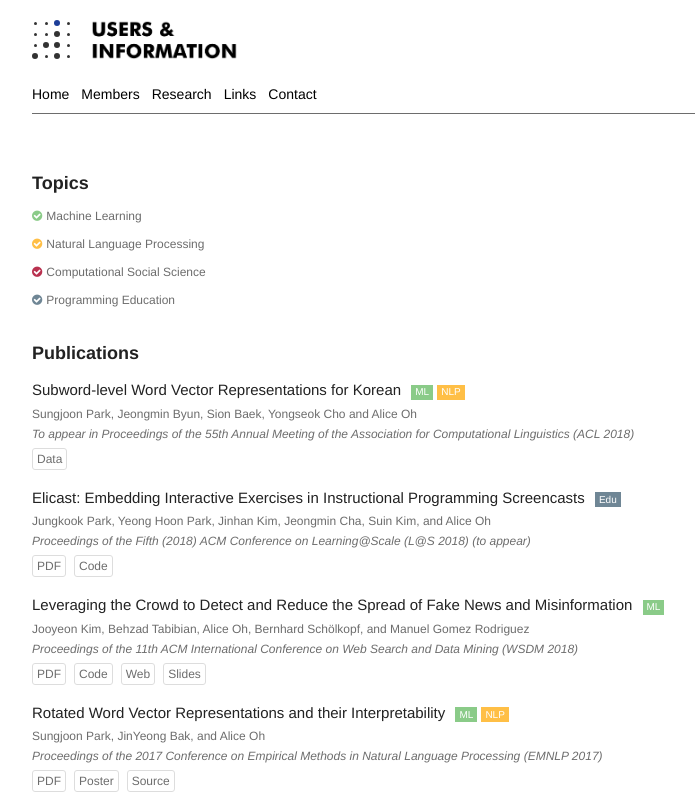
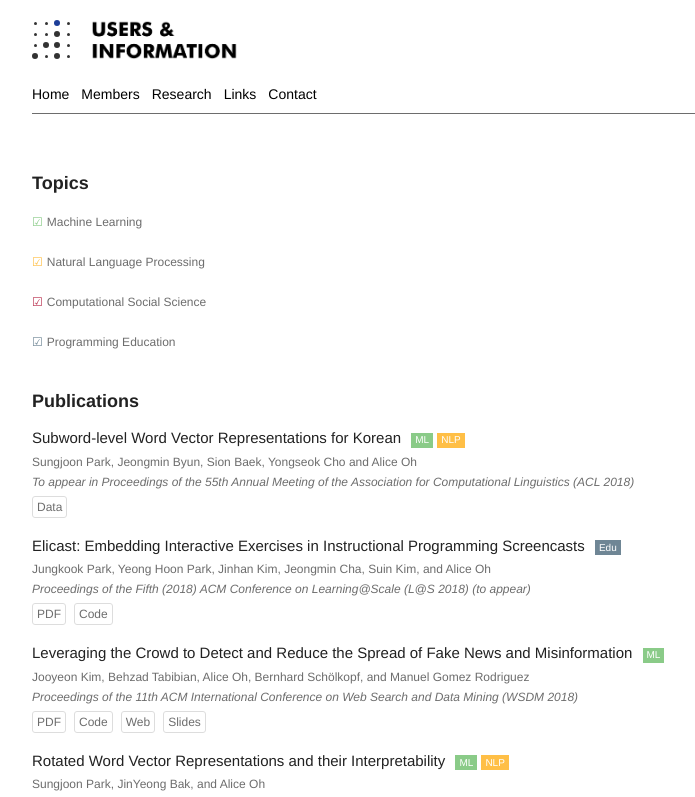
Before and after one commit to uilab-github/uilab-web-old, a React app: page /research in a window 1280 px wide. Shown: the top 797 px of the page, without its empty margins (104-799 px from the left). Built offline with nearby package versions, Linux system fonts and the light colour scheme; a web font is replaced by a local one; what react-google-maps-loader would draw is missing.

Commit message:
replace font-awesome checkboxes with unicode checkboxes

```diff
--- a/index.html
+++ b/index.html
@@ -40,6 +40,6 @@
   </head>
   <body>
     <div id="root"></div>
-    <script src="/build/bundle-ac98a18442.js"></script>
+    <script src="/build/bundle-35b9e3caf8.js"></script>
   </body>
 </html>
--- a/package.json
+++ b/package.json
@@ -17,7 +17,6 @@
     "babel-polyfill": "^6.23.0",
     "babel-runtime": "^6.23.0",
     "classnames": "^2.2.5",
-    "font-awesome": "^4.7.0",
     "isomorphic-fetch": "^2.2.1",
     "jquery": "^3.2.1",
     "react": "^15.6.1",
--- a/src/components/ResearchTopic.js
+++ b/src/components/ResearchTopic.js
@@ -11,9 +11,9 @@ export default class ResearchTopic extends Component {
 
     const style = topic.color ? { color: topic.color } : {};
     return hidden ? (
-      <i className="fa fa-circle" style={style} />
+      <div className="c-research-topic__check-icon" style={style}>☐</div>
     ) : (
-      <i className="fa fa-check-circle" style={style} />
+      <div className="c-research-topic__check-icon" style={style}>☑</div>
     );
   }
 
@@ -35,7 +35,9 @@ export default class ResearchTopic extends Component {
         onClick={hidden ? showTopic : hideTopic}
       >
         {this.renderIcon()}
-        {topic.title}
+        <div className="c-research-topic__title">
+          {topic.title}
+        </div>
       </a>
     );
   }
--- a/src/index.js
+++ b/src/index.js
@@ -1,7 +1,6 @@
 import React from 'react';
 import { render } from 'react-dom';
 import { Route, BrowserRouter as Router } from 'react-router-dom';
-import 'font-awesome/css/font-awesome.css';
 import './style/index.scss';
 import './lib/ga';
 import 'isomorphic-fetch';
--- a/src/style/components/_research-topic.scss
+++ b/src/style/components/_research-topic.scss
@@ -2,11 +2,22 @@
 .c-research-topic {
   display: block;
   padding: 8px 0;
-  font-size: 12px;
   cursor: pointer;
+  overflow: hidden;
 
-  & > .fa {
+  &__title {
+    float: left;
+    font-size: 12px;
+    line-height: 24px;
+    vertical-align: middle;
+  }
+
+  &__check-icon {
+    float: left;
     padding-right: 4px;
+    font-size: 12px;
+    line-height: 24px;
+    vertical-align: middle;
   }
 
   &:hover {
```
Also changed, not shown: 7 other files (tests, documents, lock files or other folders).
